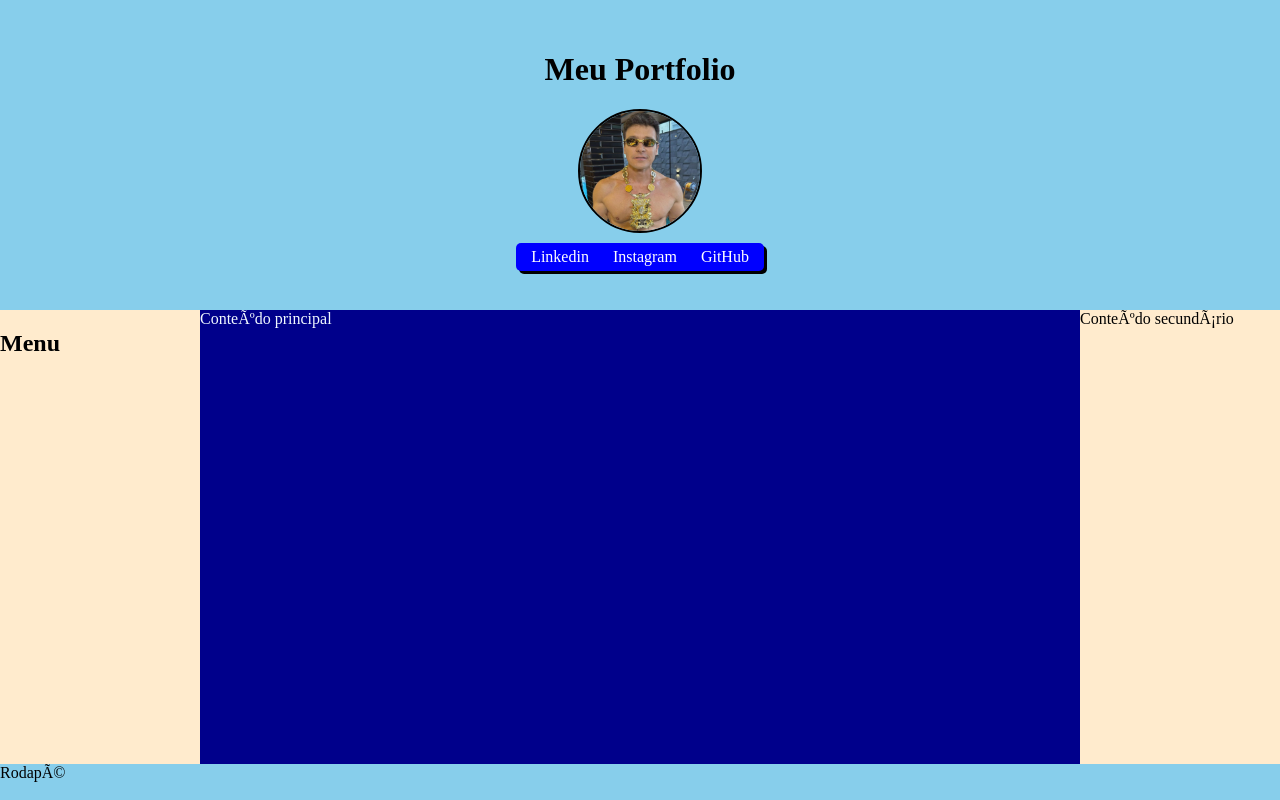
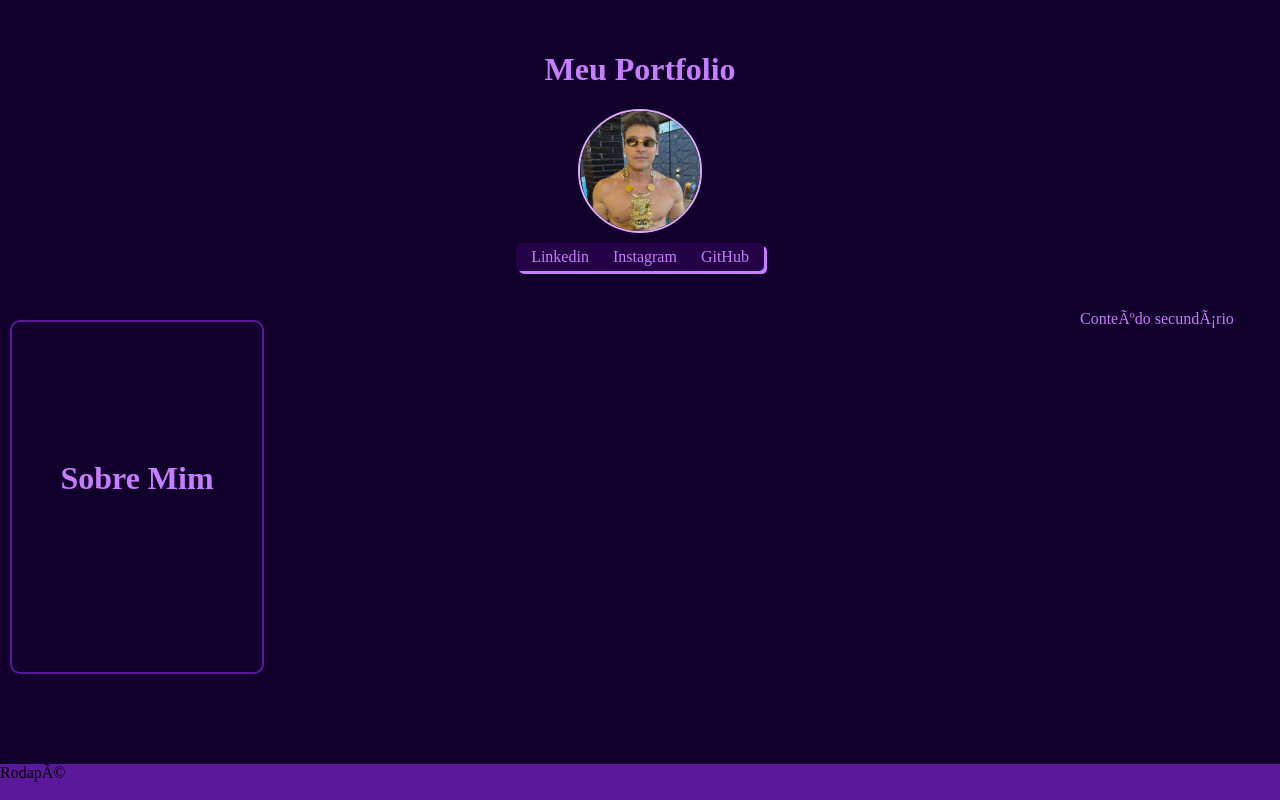
Before and after one commit to RyanMrts/JS, a plain HTML site: page index.html in a window 1280 px wide. Drawn offline with Linux system fonts and the light colour scheme.

Commit message:
incompleto

```diff
--- a/index.css
+++ b/index.css
@@ -4,10 +4,17 @@ body{
     max-width: 1440px;
     display: flex ;
     flex-flow: column;
-    background-color: #ffff;
+    background-color: #10002b;
 }
 main{
-background-color: darkblue;
+background-color: #10002b;
+display: inline-block;
+align-items: center;
+justify-content: center;
+}
+h1 {
+    color: #c77dff;
+    font-size: xx-large;
 }
 
 header{
@@ -17,15 +24,25 @@ header{
     height: 310px;
     flex-flow: column;
 }
+footer {
+    background-color:#5a189a ;
+}
+.rede1, .rede2, .rede3 {
+    display: inline-block;
+    height: 50px;
+    width: 50px;
+}
 .redes{
     transition: 0.3s;
     text-decoration: dashed;
-    background-color: blue;
     padding: 5px;
     border-radius: 5px;
-    box-shadow: 3px 3px 0 0 black;
+    box-shadow: 3px 3px 0 0 #c77dff;
     margin: 10px;
-
+    background-color: #240046
+}
+.redes a:hover {
+    color: #10002b;
 }
 .um, .dois, .tres{
     transition: 0.3s;
@@ -34,7 +51,7 @@ header{
     font-size: 25px;
 }
 a {
-    color: white;
+    color: #c77dff;
     text-decoration: none;
     padding: 10px;
 }
@@ -46,29 +63,71 @@ a {
 .hg-conteudo > nav{
 order: -1;
 }
-header, footer{
-    background-color: skyblue;
+header{
+    background-color: #10002b;
 
 }
-img{
+.foto{
+transition: 0.5s;
 height: 120px;
 width: 120px;
 border-radius: 120px;
-border: 2px solid black;
-transition: 0.5s;
+border: 2px solid #e0aaff
 }
 
-img:hover {
+.foto:hover {
     width: 180px;
     height: 180px;
 }
+.card {
+    width: 250px;
+    height: 350px;
+    position: relative;
+    perspective: 800px;
+    margin: 10px;
+}
+.front, .back {
+    width: 100%;
+    height: 100%;
+    position: absolute;
+    backface-visibility: hidden;
+    transition: all 1s;
+    border: 2px solid #5a189a;
+    border-radius: 10px;
+    display: inline-block;
+    align-items: center;
+    justify-content: center;
+    cursor: pointer;
+}
+.front {
+    background-color: #10002b;
+    color: #c77dff
+}
+.back {
+    background-color: #5a189a;
+    color: #eeeeee;
+    transform: rotateY(-180deg)
+}
+.card:hover .front {
+    transform: rotateY(180deg);
+}
+.card:hover .back{
+    transform: rotateY(0);
+}
+.front h1{
+    display: flex;
+    justify-content: center;
+    margin-top: 55%;
+}
+.back p {
+    font-size: large;
+    font-style: oblique;
+    margin: 10px;
+}
 
-main{
-    color: aliceblue;
-}
-nav, aside{
-    background-color: blanchedalmond;
-    color: black;
+ aside{
+    background-color: #10002b;
+    color: #c77dff;
 }
 .hg-conteudo > main{
     flex: 1;
@@ -88,8 +147,7 @@ nav, aside{
 @media (min-width: 768px) {
     /* ... */
 
-    .hg-conteudo > aside,
-    .hg-conteudo > nav {
+    .hg-conteudo > aside{
         flex: 0 0 200px;
     }
 }
--- a/index.html
+++ b/index.html
@@ -11,7 +11,7 @@
 <body>
     <header>
         <h1>Meu Portfolio</h1>
-    <img src="img/MicrosoftTeams-image.png" alt="">
+    <img class="foto" src="img/MicrosoftTeams-image.png" alt="">
     <div class="redes">
         <a class="um" href="https://www.linkedin.com/in/ryan-martins-76b93b204/">Linkedin</a>
         <a class="dois" href="https://www.instagram.com/_ryan07rs/">Instagram</a>
@@ -20,11 +20,20 @@
     </header>
     <div class="hg-conteudo">
         <main>
-            Conteúdo principal
+            <div class="card">
+                <div class="front">
+                    <h1>Sobre Mim</h1>
+                </div>
+                <div class="back">
+                    <p>Sou um jovem estudante de programação,
+                    atualmente uso as linguagens HTML, CSS e estou aprendendo JavaScript,
+                    tenho conhecimento em Csharp também. Tenho apenas 16 anos e ja sonho em trabalhar na área, estou
+                    cursando informática na ETEC da minha cidade, e pretendo fazer faculdade de engenharia de software
+                    e logo menos ingressar no mercado de trabalho.
+                </p>
+                </div>
+            </div>
         </main>
-        <nav>
-            <h1>Menu</h1>
-        </nav>
         <aside>
             Conteúdo secundário
         </aside>
```
Also changed, not shown: img/github.png (added), img/instagram.png (added), img/linkedin.png (added).
